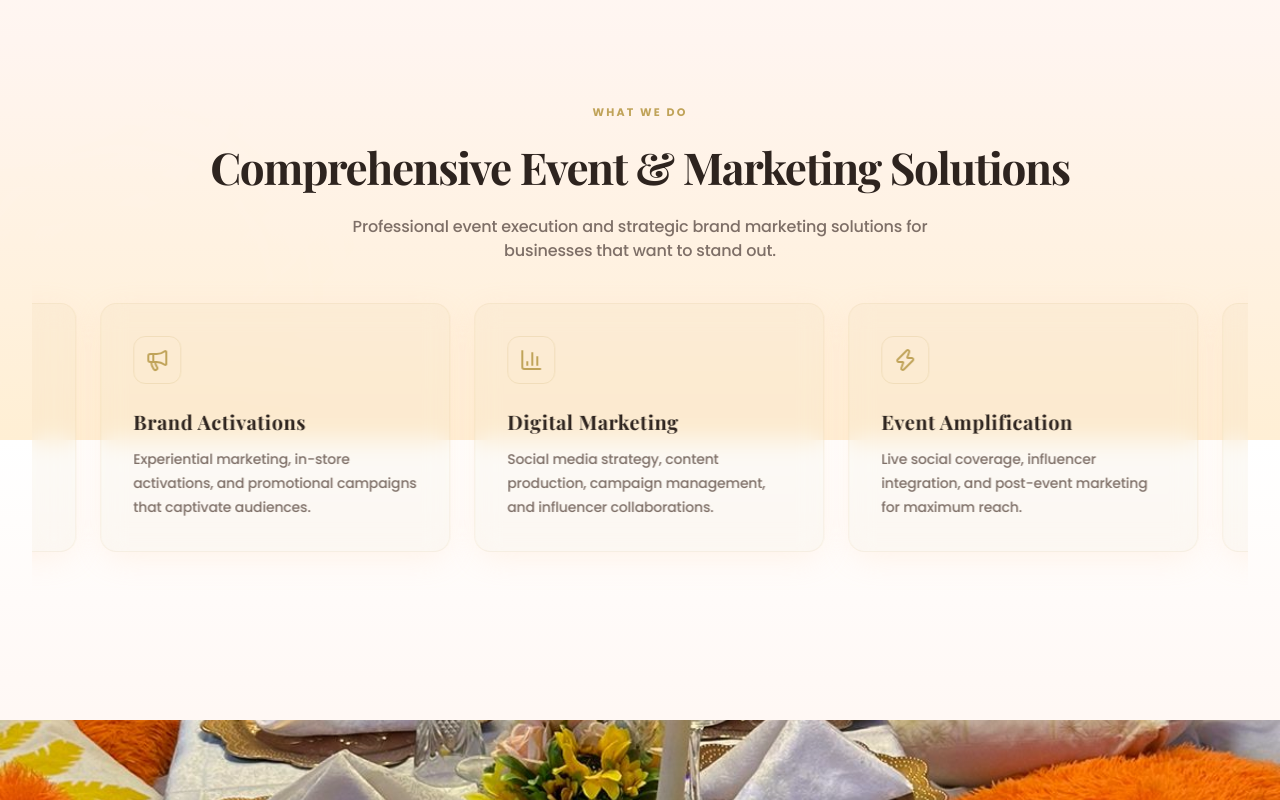
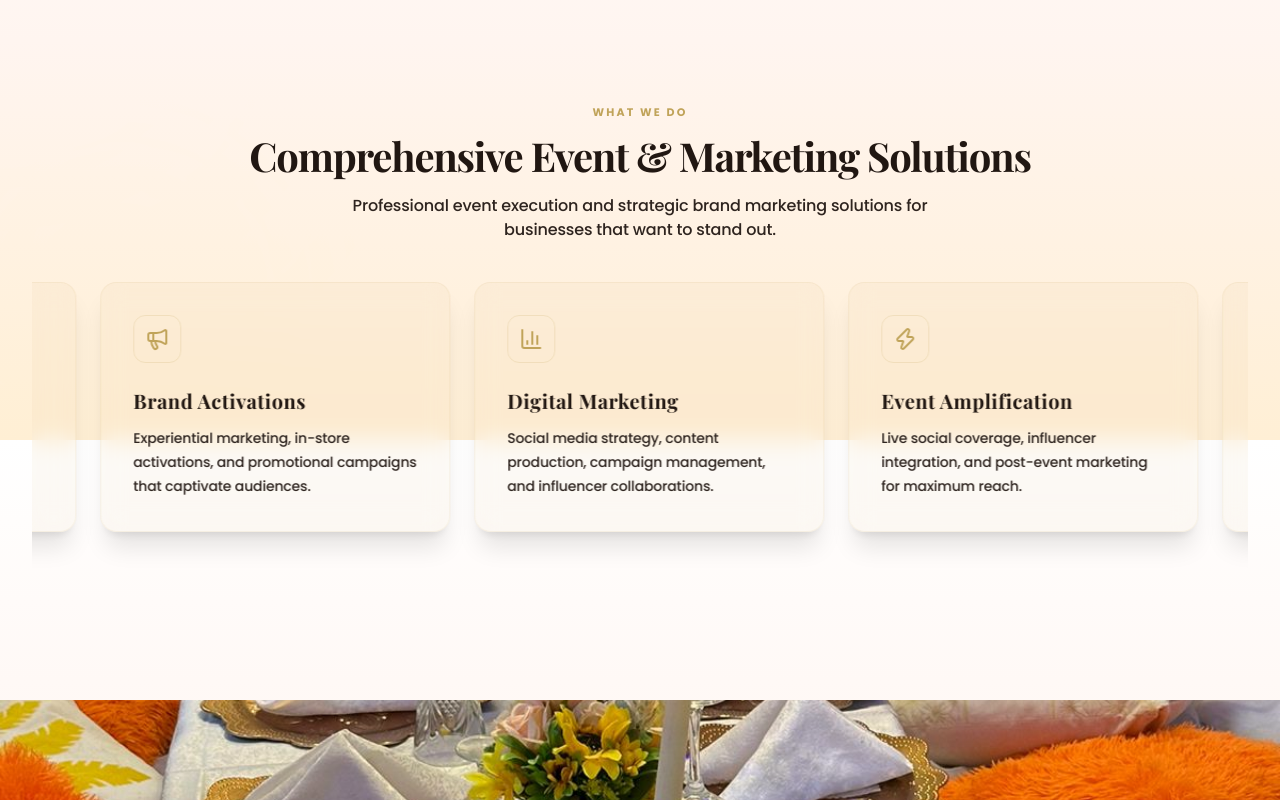
Before and after one commit to malnusagency-lgtm/wanjey-events, a Next.js app: page / in a window 1280 px wide. Shown: the part 1160-1960 px from the top of the page. Built offline with nearby package versions, Linux system fonts and the light colour scheme.

Commit message:
Enhanced contrast, tightened spacing, and updated Footer/CTA imagery for better visibility in Light Peach theme

```diff
--- a/src/app/globals.css
+++ b/src/app/globals.css
@@ -5,25 +5,25 @@
 @layer base {
   :root {
     --background: 20 60% 98%;
-    --foreground: 20 20% 15%;
+    --foreground: 20 30% 10%;
 
     --card: 20 40% 99%;
-    --card-foreground: 20 20% 15%;
+    --card-foreground: 20 30% 10%;
 
     --popover: 20 60% 98%;
-    --popover-foreground: 20 20% 15%;
+    --popover-foreground: 20 30% 10%;
 
-    --primary: 20 15% 15%;
+    --primary: 20 20% 10%;
     --primary-foreground: 20 60% 98%;
 
     --secondary: 20 30% 95%;
-    --secondary-foreground: 20 20% 15%;
+    --secondary-foreground: 20 30% 10%;
 
-    --muted: 20 20% 94%;
-    --muted-foreground: 20 10% 45%;
+    --muted: 20 20% 90%;
+    --muted-foreground: 20 20% 15%;
 
     --accent: 43 45% 55%;
-    --accent-foreground: 30 10% 10%;
+    --accent-foreground: 30 10% 5%;
 
     --destructive: 0 84.2% 60.2%;
     --destructive-foreground: 210 40% 98%;
@@ -37,22 +37,22 @@
 
   .dark {
     --background: 30 10% 6%;
-    --foreground: 40 15% 92%;
+    --foreground: 40 15% 96%;
 
     --card: 30 10% 10%;
-    --card-foreground: 40 15% 92%;
+    --card-foreground: 40 15% 96%;
 
     --popover: 30 10% 6%;
-    --popover-foreground: 40 15% 92%;
+    --popover-foreground: 40 15% 96%;
 
     --primary: 40 15% 92%;
     --primary-foreground: 30 10% 6%;
 
     --secondary: 30 10% 14%;
-    --secondary-foreground: 40 15% 92%;
+    --secondary-foreground: 40 15% 96%;
 
     --muted: 30 10% 14%;
-    --muted-foreground: 38 10% 65%;
+    --muted-foreground: 38 10% 75%;
 
     --accent: 43 45% 48%;
     --accent-foreground: 30 10% 6%;
@@ -118,22 +118,22 @@
 
 @layer components {
   .section-label {
-    @apply font-sans text-[11px] font-medium uppercase tracking-[0.2em] text-accent;
+    @apply font-sans text-[11px] font-bold uppercase tracking-[0.2em] text-accent;
   }
 
   .section-heading {
-    @apply mt-5 font-serif text-3xl font-bold md:text-4xl lg:text-[2.75rem] text-balance;
+    @apply mt-3 font-serif text-3xl font-bold md:text-4xl lg:text-[2.5rem] text-balance;
     letter-spacing: -0.03em;
     line-height: 1.12;
   }
 
   .section-subtext {
-    @apply mx-auto mt-6 max-w-xl text-muted-foreground leading-[1.7] text-[15px] md:text-base;
+    @apply mx-auto mt-4 max-w-xl text-muted-foreground leading-[1.7] text-[15px] md:text-base;
   }
 
   .premium-card {
-    @apply rounded-2xl border border-white bg-white/40 backdrop-blur-xl transition-all duration-500 shadow-[0_8px_32px_-4px_rgba(255,218,185,0.3)];
-    @apply hover:border-accent/40 hover:bg-white/60 hover:shadow-[0_12px_48px_-8px_rgba(255,160,122,0.4)];
+    @apply rounded-2xl border-2 border-accent/20 bg-white transition-all duration-500 shadow-xl;
+    @apply hover:border-accent/50 hover:shadow-[0_20px_50px_-12px_rgba(255,160,122,0.3)];
   }
 
   .gradient-separator {
--- a/src/app/page.tsx
+++ b/src/app/page.tsx
@@ -170,22 +170,22 @@ export default function HomePage() {
         {/* Background Image for CTA */}
         <div className="absolute inset-0 z-0">
           <Image
-            src="/assets/gallery/event-27.jpg"
+            src="/assets/gallery/event-48.jpg"
             alt="Premium decor setup"
             fill
-            className="object-cover opacity-40"
+            className="object-cover opacity-60"
           />
-          <div className="absolute inset-0 bg-primary/40 mix-blend-multiply" />
+          <div className="absolute inset-0 bg-[#FFF5F0]/80" />
         </div>
 
         <div className="container relative z-10 text-center">
           <AnimatedSection delay={0.1}>
-            <h2 className="font-serif text-4xl font-bold text-primary-foreground md:text-5xl lg:text-[4rem] text-balance tracking-tight leading-[1.1]">
+            <h2 className="font-serif text-4xl font-bold text-foreground md:text-5xl lg:text-[4rem] text-balance tracking-tight leading-[1.1]">
               Let&apos;s Build Something Impactful
             </h2>
           </AnimatedSection>
           <AnimatedSection delay={0.2}>
-            <p className="mx-auto mt-6 max-w-md text-[16px] leading-[1.7] text-primary-foreground/90 font-bold">
+            <p className="mx-auto mt-6 max-w-md text-[16px] leading-[1.7] text-foreground/80 font-bold">
               Ready to create events and campaigns that resonate? Let&apos;s start with a conversation.
             </p>
           </AnimatedSection>
--- a/src/components/Footer.tsx
+++ b/src/components/Footer.tsx
@@ -43,12 +43,12 @@ const Footer = () => {
       {/* Background Image Overlay */}
       <div className="absolute inset-0 z-0">
         <Image
-          src="/assets/gallery/event-12.jpg"
+          src="/assets/gallery/event-29.jpg"
           alt="Elegant decor setup"
           fill
-          className="object-cover opacity-40"
+          className="object-cover opacity-60"
         />
-        <div className="absolute inset-0 bg-primary/40 mix-blend-multiply" />
+        <div className="absolute inset-0 bg-[#FFF5F0]/90" />
       </div>
 
       <div className="container relative z-10 py-20 md:py-24">
```
